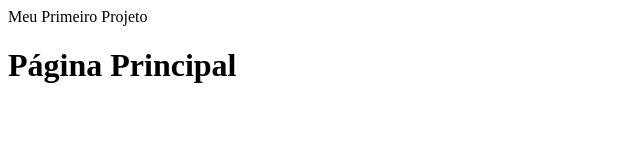
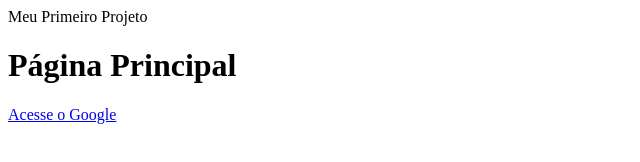
Before and after one commit to Herhos/primeiro_projeto, a plain HTML site: page index.html in a window 1280 px wide. Shown: the whole page, without its empty margins (0-640 px from the left). Drawn offline with Linux system fonts and the light colour scheme.

Commit message:
Criando acesso externo ao Google

```diff
--- a/index.html
+++ b/index.html
@@ -9,5 +9,6 @@
 <body>
    <header>Meu Primeiro Projeto</header>
    <h1>Página Principal</h1>
+   <a href="https://google.com.br">Acesse o Google</a>
 </body>
 </html>
```
